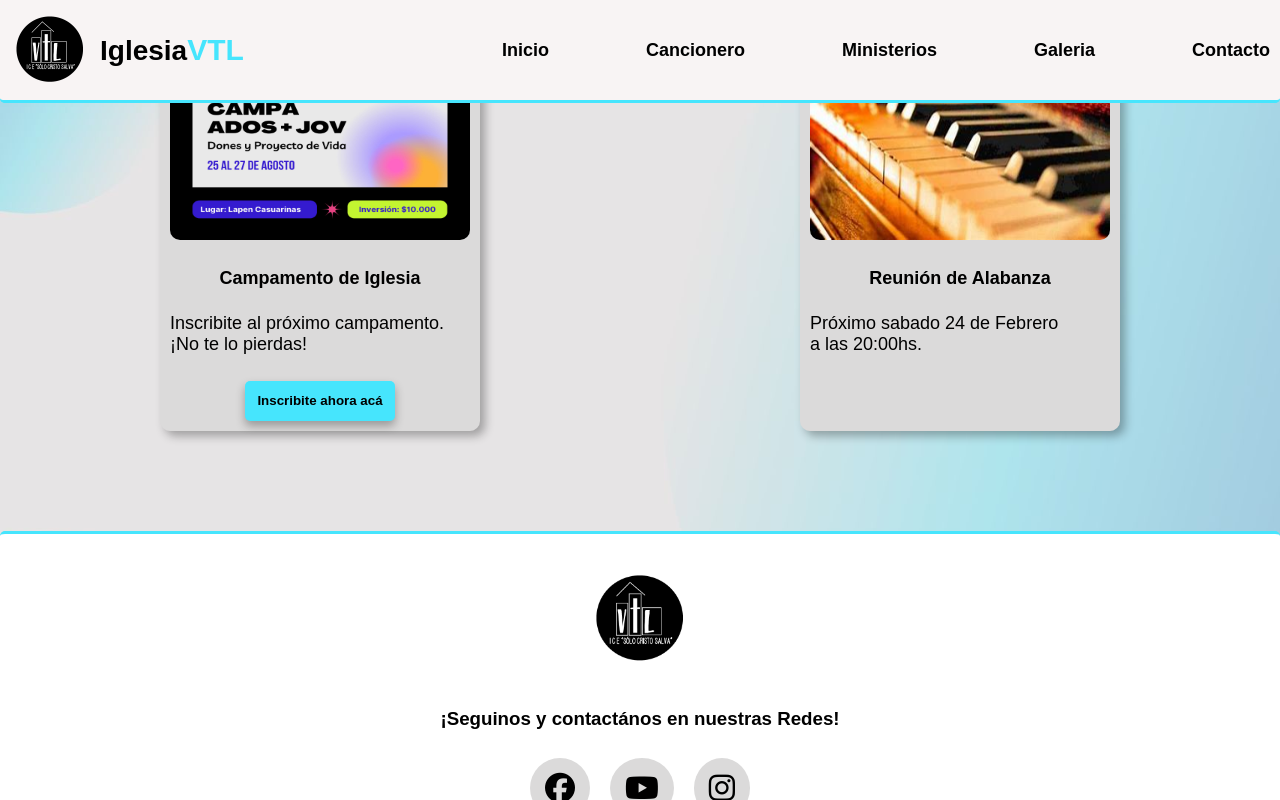
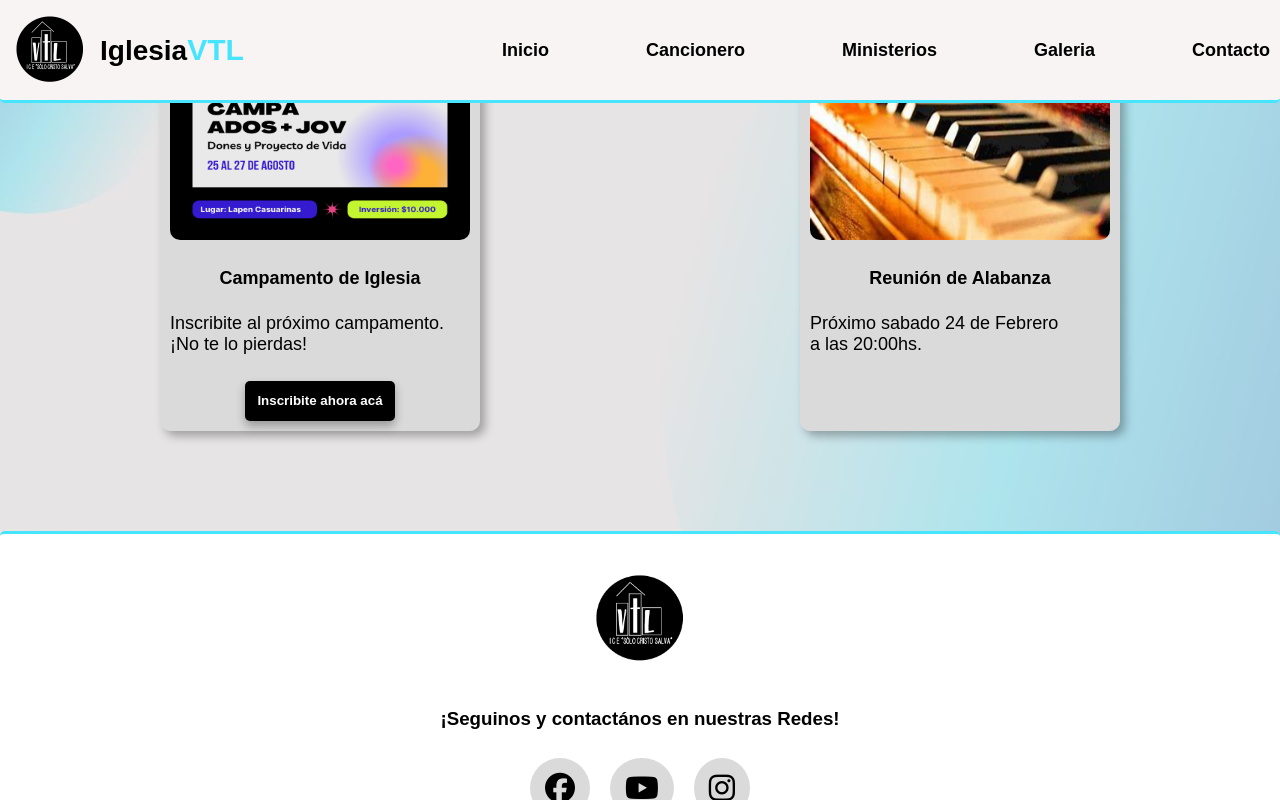
Before and after one commit to EzeeRL/Pagina-Iglesia, a React (Vite) app in the folder Pagina Iglesia/: page / in a window 1280 px wide. In both pictures the pointer is over the button 320 px from the left and 1241 px from the top of the page. Shown: the part 841-1641 px from the top of the page. Built offline with nearby package versions, Linux system fonts and the light colour scheme.

Commit message:
animacion button campa

```diff
--- a/Pagina Iglesia/src/App.jsx
+++ b/Pagina Iglesia/src/App.jsx
@@ -18,6 +18,11 @@ import JovenesYAdolescentes from './paginas/jov-ados.jsx';
 import Domingos from './paginas/domingos.jsx';
 import Viernes from './paginas/viernes.jsx';
 
+
+// SUBIR ACTUALIZACIONES A GITHUB:
+// git add . (prepara todos los cambios)
+//git commit -m "aca va un comentario de la actualizacion"
+//git push (enviar actualizacion a gitHub)
 
 
 function App() {
--- a/Pagina Iglesia/src/components/home.css
+++ b/Pagina Iglesia/src/components/home.css
@@ -136,6 +136,12 @@
 	background-color: #46e5fd;
 	box-shadow: 0px 5px 10px rgba(0, 0, 0, 0.3);
 	cursor: pointer;
+	transition: 0.3s;
+}
+
+.button-inscripcion-campa:hover {
+	background-color: #000;
+	color: #fff;
 }
 
 .txt-especial-button-noticias {
```
